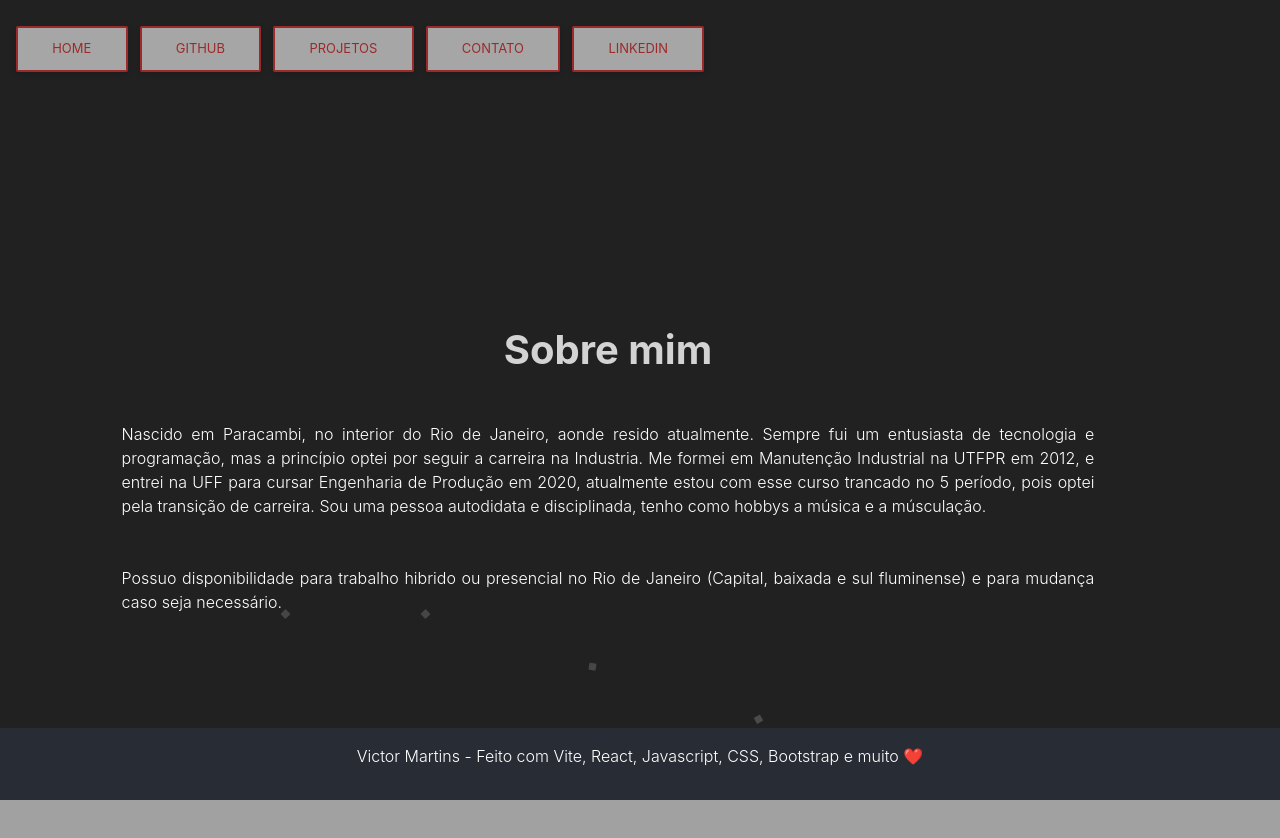
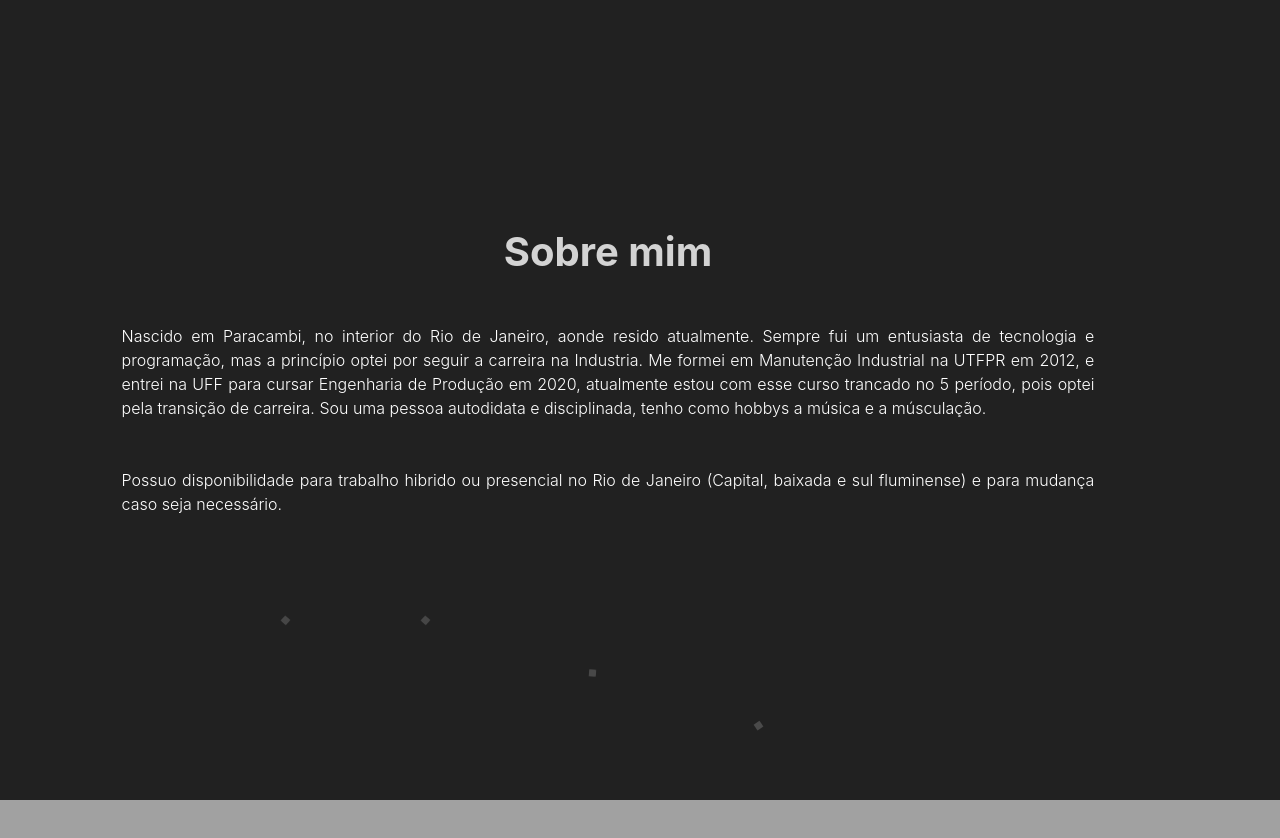
Before and after one commit to vhprestes/meu-portfolio, a React (Vite) app: page /about in a window 1280 px wide. Shown: the top 838 px of the page. Built offline with nearby package versions, Linux system fonts and the light colour scheme.

Commit message:
fixing paths - now using hooks to handle rendering

```diff
--- a/src/App.jsx
+++ b/src/App.jsx
@@ -8,12 +8,25 @@ import Footer from './Components/Footer';
 import Portfolio from './Pages/Portfolio';
 import Contact from './Pages/Contact';
 import About from './Pages/About';
+import { useState } from 'react';
+
 
 function App() {
+  const [currentComponent, setCurrentComponent] = useState('main');
+
+  const handleComponentChange = (component) => {
+    setCurrentComponent(component);
+  };
+
   return (
     <div className="App">
-      <Header />
-      <Main />
+      <Header setCurrentComponent={setCurrentComponent} />
+      {currentComponent === 'main' && <Main handleComponentChange={handleComponentChange} />}
+      {currentComponent === 'projects' && <Portfolio />}
+      {currentComponent === 'about' && <About />}
+      {currentComponent === 'contact' && <Contact />}
+
+
       <Footer />
     </div>
   );
--- a/src/Components/Button.jsx
+++ b/src/Components/Button.jsx
@@ -3,10 +3,11 @@ import React from 'react';
 
 class Button extends React.Component {
   render() {
-    const { text, className } = this.props;
+    const { text, className, onClick } = this.props;
     return (
-      <button className={className}>{text}</button>
-    );
+      <button className={className} onClick={onClick}>
+        {text}
+      </button>    );
   }
 }
 
--- a/src/Components/Header.jsx
+++ b/src/Components/Header.jsx
@@ -1,35 +1,39 @@
 import Button from './Button';
 
-function Header() {
+function Header({ setCurrentComponent }) {
   return (
     <header className='header'>
 
       <a href="/" className="fa-solid fa-house-user fa fa-inverse ">
-        <Button className="BtnHeader" text="Home" />
+        <Button className="BtnHeader" onClick={() => setCurrentComponent('main')} text="Home" />
       </a>
       <a href="/">
-        <Button className="BtnHeader btn btn-light btn-outline-red" text="Home" />
+        <Button className="BtnHeader btn btn-light btn-outline-red" onClick={() => setCurrentComponent('main')} text="Home" />
       </a>
 
-      <a href="https://github.com/vhprestes/" target="_blank" className="fa-brands fa-github fa fa-inverse ">
+      <a href="https://github.com/vhprestes/" target="_blank" className="fa-brands fa-github fa fa-inverse">
         <Button className="BtnHeader" data-mdb-ripple-color="dark" text="Github" />
       </a>
       <a href="https://github.com/vhprestes/" target="_blank">
         <Button className="BtnHeader btn btn-light btn-outline-red" data-mdb-ripple-color="dark" text="Github" />
       </a>
 
-      <a href="/portfolio" className="fa fa-inverse fa-solid fa-briefcase">
-        <Button className="BtnHeader" data-mdb-ripple-color="dark" text="Projetos" />
+
+
+      <a className="fa fa-inverse fa-solid fa-briefcase">
+        <Button className="BtnHeader" data-mdb-ripple-color="dark" text="Projetos" onClick={() => setCurrentComponent('projects')} />
       </a>
-      <a href="/portfolio">
-        <Button className="BtnHeader btn btn-light btn-outline-red" data-mdb-ripple-color="dark" text="Projetos" />
+      <a>
+        <Button className="BtnHeader btn btn-light btn-outline-red" data-mdb-ripple-color="dark" text="Projetos" onClick={() => setCurrentComponent('projects')} />
       </a>
 
+
+
       <a href="/contact" className="fa-solid fa-phone fa fa-inverse ">
-        <Button className="BtnHeader" data-mdb-ripple-color="dark" text="Contato" />
+        <Button className="BtnHeader" data-mdb-ripple-color="dark" text="Contato" onClick={() => setCurrentComponent('contact')} />
       </a>
-      <a href="/contact">
-        <Button className="BtnHeader btn btn-light btn-outline-red" data-mdb-ripple-color="dark" text="Contato" />
+      <a>
+        <Button className="BtnHeader btn btn-light btn-outline-red" data-mdb-ripple-color="dark" text="Contato" onClick={() => setCurrentComponent('contact')} />
       </a>
 
       <a href="https://linkedin.com/in/vhprestes/" target="_blank">
--- a/src/Pages/About.jsx
+++ b/src/Pages/About.jsx
@@ -14,14 +14,12 @@ function About() {
   const text2 = 'Possuo disponibilidade para trabalho hibrido ou presencial no Rio de Janeiro (Capital, baixada e sul fluminense) e para mudança caso seja necessário. '
   return (
     <div>
-      <Header />
       <div className='aboutContainer'>
         <h1>Sobre mim</h1>
         <Textbox className='about' text={text} />
         <Textbox className='about' text={text2} />
 
       </div>
-      <Footer />
     </div>
   );
 }
--- a/src/Pages/Contact.jsx
+++ b/src/Pages/Contact.jsx
@@ -9,7 +9,6 @@ function Contact() {
   const text = "Me envie um email"
   return (
     <div>
-<Header />
     <div>
       <div className='contact'>
       <h1>Contato</h1>
@@ -43,7 +42,6 @@ function Contact() {
         />
       </a>
       </div>
-      <Footer />
     </div>
     </div>
   );
--- a/src/Pages/Main.jsx
+++ b/src/Pages/Main.jsx
@@ -3,14 +3,20 @@ import '../App.css';
 import Title from '../Components/Title';
 import Button from '../Components/Button';
 
-function Main() {
+
+function Main({ handleComponentChange }) {
   return (
-      <div className="main">
-        <Title className="title"/>
-        <a href="/about">
-          <Button className="BtnAbout btn btn-light btn-outline-red" data-mdb-ripple-color="dark" text="Saiba mais sobre mim" />
-        </a>
-      </div>
+    <div className="main">
+      <Title className="title"/>
+      <a>
+        <Button
+          className="BtnAbout btn btn-light btn-outline-red"
+          data-mdb-ripple-color="dark"
+          text="Saiba mais sobre mim"
+          onClick={() => handleComponentChange('about')}
+        />
+      </a>
+    </div>
   );
 }
 
--- a/src/Pages/Portfolio.jsx
+++ b/src/Pages/Portfolio.jsx
@@ -20,7 +20,6 @@ function Portfolio() {
   const text6 = 'Projeto: Trybesmith - Um projeto de uma API CRUD de loja de itens medievais. Utilizando Typescript, MySQL, Express, JWT e Docker.'
   return (
     <div>
-      <Header />
       <h1 className="titleport">Projetos</h1>
       <h4>
         Essa é a lista com apenas alguns dos projetos que conclui no último ano:
@@ -42,7 +41,6 @@ function Portfolio() {
         text={text6}
         link="https://github.com/vhprestes/trybesmith"
       />
-      <Footer />
     </div>
   );
 }
```
